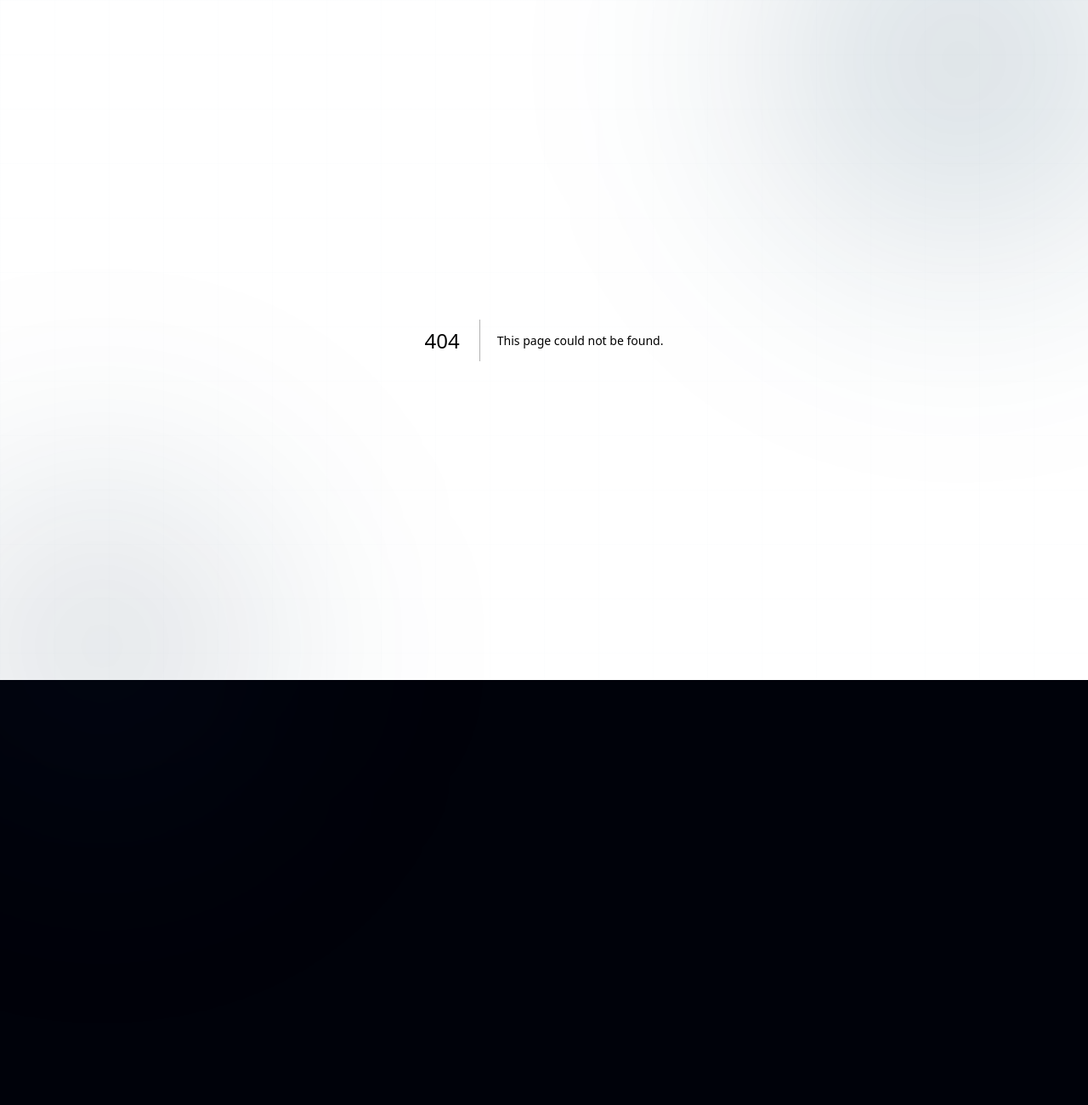
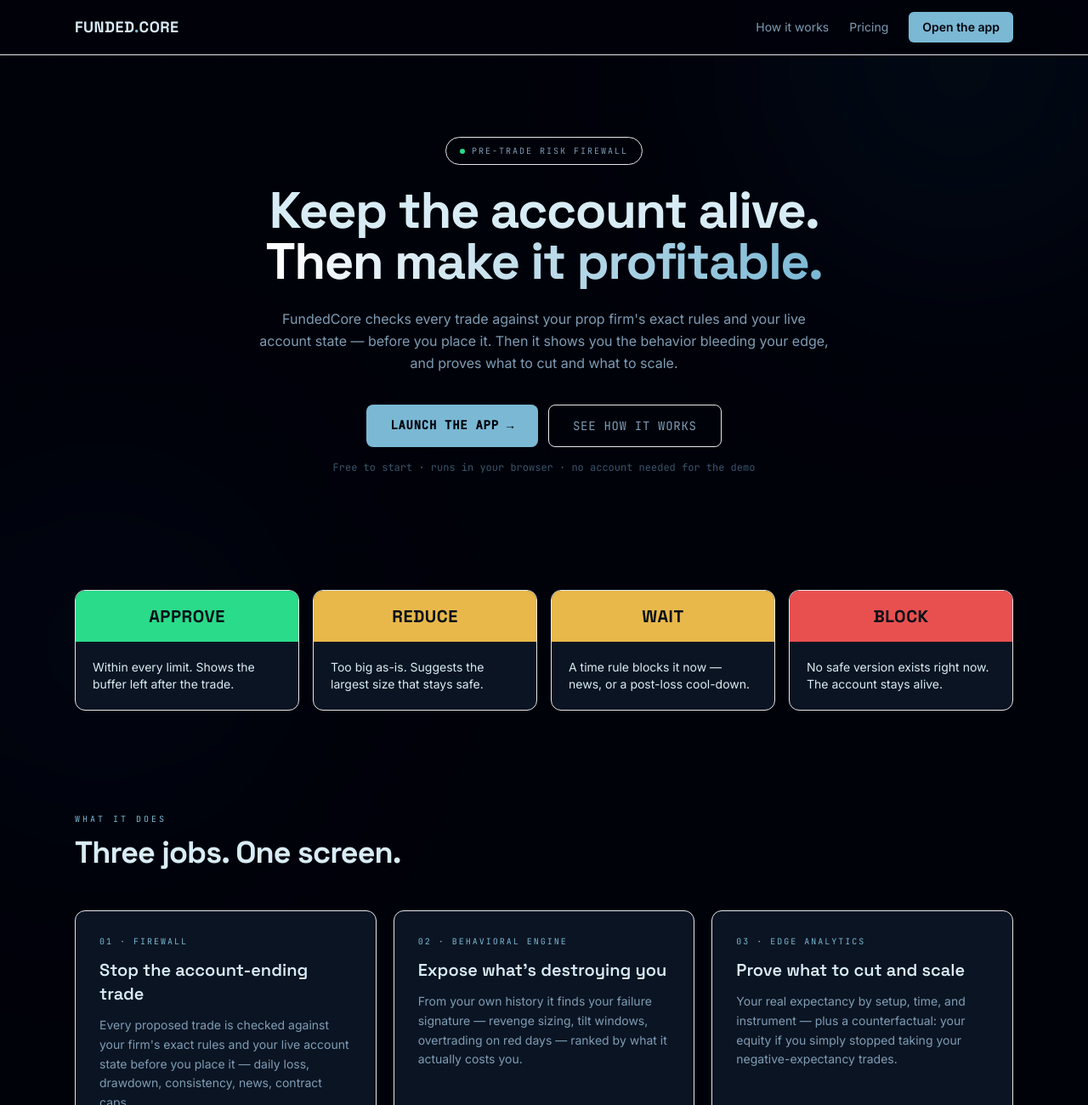
Before and after one commit to nicolugo0503-glitch/fundedcore, a Next.js app: page / in a window 1280 px wide. Before the commit this address had no page. Shown: the top 1300 px of the page at 85% size. Before the commit the page ends 800 px from the top, so only its background shows below. Built offline with nearby package versions, Linux system fonts and the light colour scheme.

Commit message:
Create page.tsx

```diff
--- /dev/null
+++ b/app/page.tsx
@@ -0,0 +1,122 @@
+import Link from "next/link";
+
+const verdicts = [
+  { v: "APPROVE", c: "#2ADB8A", d: "Within every limit. Shows the buffer left after the trade." },
+  { v: "REDUCE", c: "#E8B84B", d: "Too big as-is. Suggests the largest size that stays safe." },
+  { v: "WAIT", c: "#E8B84B", d: "A time rule blocks it now — news, or a post-loss cool-down." },
+  { v: "BLOCK", c: "#E85050", d: "No safe version exists right now. The account stays alive." },
+];
+const features = [
+  { k: "01 · Firewall", t: "Stop the account-ending trade", d: "Every proposed trade is checked against your firm's exact rules and your live account state before you place it — daily loss, drawdown, consistency, news, contract caps." },
+  { k: "02 · Behavioral engine", t: "Expose what's destroying you", d: "From your own history it finds your failure signature — revenge sizing, tilt windows, overtrading on red days — ranked by what it actually costs you." },
+  { k: "03 · Edge analytics", t: "Prove what to cut and scale", d: "Your real expectancy by setup, time, and instrument — plus a counterfactual: your equity if you simply stopped taking your negative-expectancy trades." },
+];
+
+export default function Home() {
+  return (
+    <main className="font-body text-t1">
+      {/* NAV */}
+      <nav className="sticky top-0 z-40 border-b border-bd bg-bg/85 backdrop-blur">
+        <div className="mx-auto flex h-16 max-w-6xl items-center justify-between px-6">
+          <div className="font-sans text-lg font-bold tracking-wide">FUNDED<span className="text-acc">.</span>CORE</div>
+          <div className="flex items-center gap-6 text-sm">
+            <a href="#how" className="hidden text-t2 hover:text-t1 sm:block">How it works</a>
+            <a href="#pricing" className="hidden text-t2 hover:text-t1 sm:block">Pricing</a>
+            <Link href="/dashboard" className="rounded-md bg-acc px-4 py-2 text-sm font-semibold text-bg hover:bg-[#9fd0e6]">Open the app</Link>
+          </div>
+        </div>
+      </nav>
+
+      {/* HERO */}
+      <section className="mx-auto max-w-6xl px-6 py-24 text-center">
+        <div className="mb-6 inline-flex items-center gap-2 rounded-full border border-bd px-4 py-2 font-mono text-[10px] uppercase tracking-[0.2em] text-t2">
+          <span className="h-1.5 w-1.5 rounded-full bg-grn pulse" /> Pre-trade risk firewall
+        </div>
+        <h1 className="font-sans text-5xl font-bold leading-[1.05] tracking-tight sm:text-6xl">
+          Keep the account alive.<br />
+          <span className="bg-gradient-to-r from-white to-acc bg-clip-text text-transparent">Then make it profitable.</span>
+        </h1>
+        <p className="mx-auto mt-6 max-w-2xl text-base leading-relaxed text-t2">
+          FundedCore checks every trade against your prop firm&apos;s exact rules and your live account state — before you place it. Then it shows you the behavior bleeding your edge, and proves what to cut and what to scale.
+        </p>
+        <div className="mt-9 flex justify-center gap-3">
+          <Link href="/dashboard" className="rounded-lg bg-acc px-7 py-3.5 font-mono text-sm font-semibold uppercase tracking-wider text-bg hover:bg-[#9fd0e6]">Launch the app →</Link>
+          <a href="#how" className="rounded-lg border border-bd px-7 py-3.5 font-mono text-sm uppercase tracking-wider text-t2 hover:text-t1">See how it works</a>
+        </div>
+        <p className="mt-4 font-mono text-xs text-t3">Free to start · runs in your browser · no account needed for the demo</p>
+      </section>
+
+      {/* VERDICTS */}
+      <section className="mx-auto max-w-6xl px-6 py-10">
+        <div className="grid grid-cols-2 gap-4 md:grid-cols-4">
+          {verdicts.map((v) => (
+            <div key={v.v} className="overflow-hidden rounded-xl border border-bd bg-panel">
+              <div className="py-4 text-center font-sans text-xl font-bold tracking-wide" style={{ background: v.c, color: "#021018" }}>{v.v}</div>
+              <p className="p-5 text-sm text-t1">{v.d}</p>
+            </div>
+          ))}
+        </div>
+      </section>
+
+      {/* HOW */}
+      <section id="how" className="mx-auto max-w-6xl px-6 py-20">
+        <div className="mb-12 max-w-2xl">
+          <div className="mb-3 font-mono text-[10px] uppercase tracking-[0.3em] text-acc">What it does</div>
+          <h2 className="font-sans text-4xl font-bold tracking-tight">Three jobs. One screen.</h2>
+        </div>
+        <div className="grid gap-5 md:grid-cols-3">
+          {features.map((f) => (
+            <div key={f.k} className="rounded-xl border border-bd bg-panel p-7">
+              <div className="mb-3 font-mono text-[10px] uppercase tracking-[0.2em] text-acc">{f.k}</div>
+              <h3 className="mb-3 font-sans text-xl font-semibold">{f.t}</h3>
+              <p className="text-sm leading-relaxed text-t2">{f.d}</p>
+            </div>
+          ))}
+        </div>
+      </section>
+
+      {/* PRICING */}
+      <section id="pricing" className="mx-auto max-w-6xl px-6 py-20">
+        <div className="mb-12 max-w-2xl">
+          <div className="mb-3 font-mono text-[10px] uppercase tracking-[0.3em] text-acc">Pricing</div>
+          <h2 className="font-sans text-4xl font-bold tracking-tight">Cheaper than one re-buy.</h2>
+          <p className="mt-3 text-t2">Start free. Upgrade when you add a second account.</p>
+        </div>
+        <div className="grid gap-4 md:grid-cols-3">
+          {[
+            { n: "Starter", p: "$0", w: "New & evaluation traders", f: ["1 funded account", "Pre-trade firewall", "Survival monitor", "Major-firm rule packs"], hi: false },
+            { n: "Pro", p: "$39", w: "Active funded traders", f: ["Multiple accounts", "Behavioral engine", "Edge analytics + CSV import", "Real-time breach alerts"], hi: true },
+            { n: "Desk", p: "$99", w: "Multi-account & coaches", f: ["Everything in Pro", "Unlimited accounts", "Account routing", "Team dashboards"], hi: false },
+          ].map((t) => (
+            <div key={t.n} className={`rounded-2xl border p-7 ${t.hi ? "border-acc bg-panel2" : "border-bd bg-panel"}`}>
+              <div className="font-mono text-xs uppercase tracking-[0.18em] text-acc">{t.n}</div>
+              <div className="mt-2 font-sans text-4xl font-bold">{t.p}<span className="text-base font-medium text-t2">{t.p !== "$0" ? "/mo" : ""}</span></div>
+              <div className="mt-1 text-sm italic text-t2">{t.w}</div>
+              <ul className="mt-5 space-y-2.5 text-sm">
+                {t.f.map((x) => (<li key={x} className="flex gap-2 text-t1"><span className="text-grn">✓</span>{x}</li>))}
+              </ul>
+              <Link href="/dashboard" className={`mt-7 block rounded-lg py-3 text-center font-mono text-xs font-semibold uppercase tracking-wider ${t.hi ? "bg-acc text-bg hover:bg-[#9fd0e6]" : "border border-bd text-t2 hover:text-t1"}`}>Start</Link>
+            </div>
+          ))}
+        </div>
+      </section>
+
+      {/* CTA */}
+      <section className="mx-auto max-w-6xl px-6 py-24 text-center">
+        <h2 className="font-sans text-5xl font-bold tracking-tight">Stop blowing <span className="bg-gradient-to-r from-white to-acc bg-clip-text text-transparent">the account.</span></h2>
+        <p className="mx-auto mt-5 max-w-md text-t2">Check every trade before it fires. Find the leak. Scale what works.</p>
+        <Link href="/dashboard" className="mt-8 inline-block rounded-lg bg-acc px-8 py-4 font-mono text-sm font-semibold uppercase tracking-wider text-bg hover:bg-[#9fd0e6]">Open FundedCore →</Link>
+      </section>
+
+      <footer className="border-t border-bd py-8">
+        <div className="mx-auto max-w-6xl px-6 font-mono text-[10px] leading-relaxed text-t3">
+          <div className="mb-3 flex flex-wrap justify-between gap-3">
+            <span>© 2026 FundedCore · The pre-trade risk firewall for funded traders</span>
+            <span>BUILT FOR FUNDED TRADERS</span>
+          </div>
+          <p className="max-w-3xl">FundedCore is decision-support software. It is not a broker, does not execute trades, and does not provide trading or financial advice. Rule values shown are illustrative, not official firm terms. No tool can guarantee profitability; trading leveraged products carries substantial risk of loss.</p>
+        </div>
+      </footer>
+    </main>
+  );
+}
```
